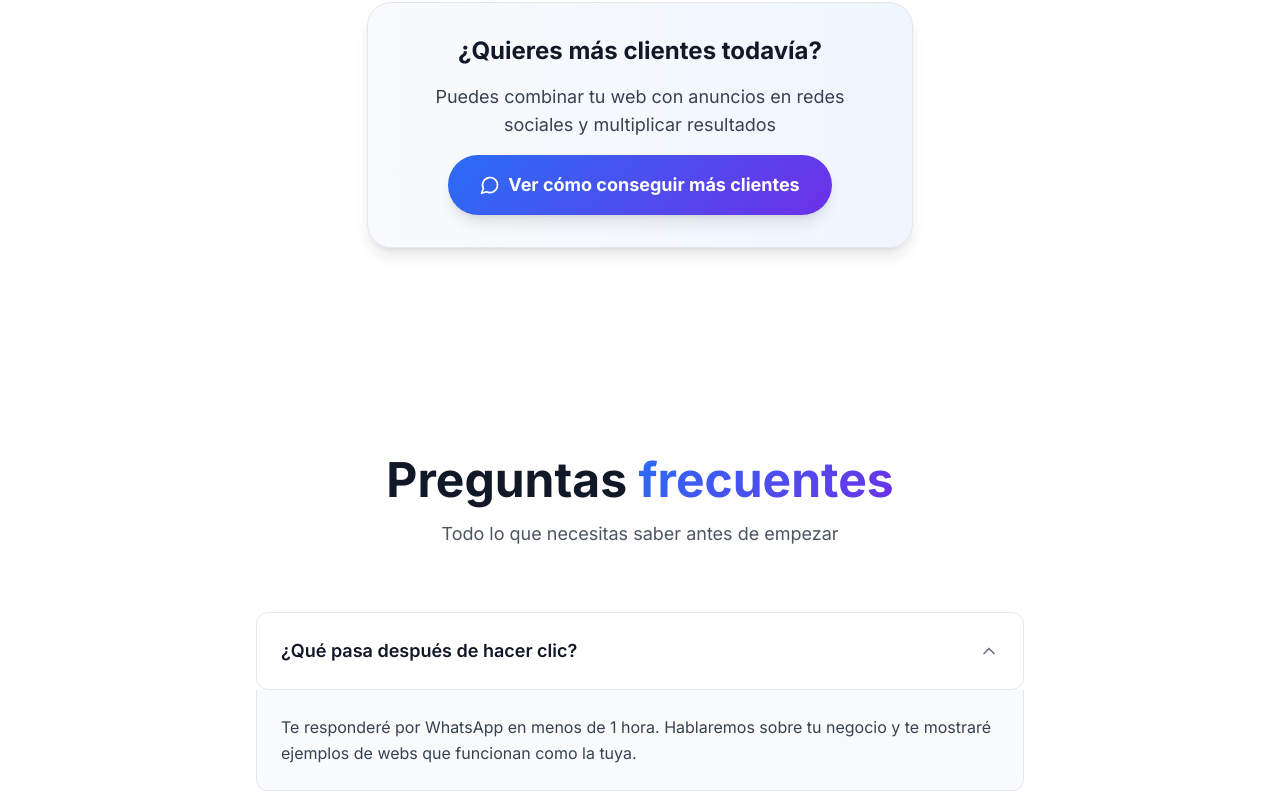
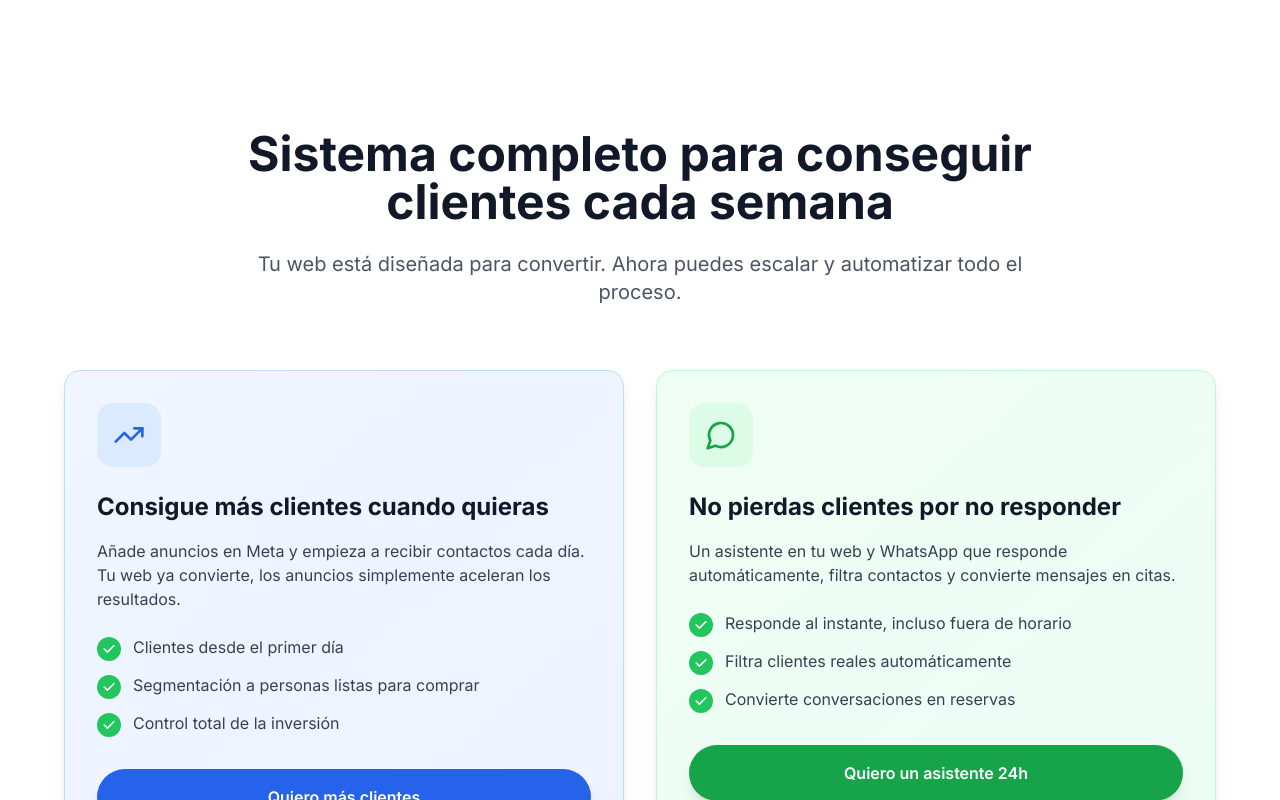
Before and after one commit to joan-devgggg/elevate-web1, a React (Vite) app: page / in a window 1280 px wide. Shown: the part 6940-7740 px from the top of the page. Built offline with nearby package versions, Linux system fonts and the light colour scheme; the HTML template or start-up script is replaced by a standard one.

Commit message:
Implementar sistema completo de captación de clientes con dos bloques conectados

```diff
--- /dev/null
+++ b/src/components/CustomerAcquisitionSystem.tsx
@@ -0,0 +1,163 @@
+import * as React from "react";
+import { motion } from "framer-motion";
+import { TrendingUp, MessageCircle } from "lucide-react";
+
+const CustomerAcquisitionSystem = () => {
+  return (
+    <section className="py-16 bg-white">
+      <div className="container mx-auto px-4">
+        {/* Título y Subtítulo */}
+        <motion.div
+          initial={{ opacity: 0, y: 20 }}
+          whileInView={{ opacity: 1, y: 0 }}
+          viewport={{ once: true }}
+          className="text-center max-w-4xl mx-auto mb-16"
+        >
+          <h2 className="text-3xl md:text-4xl lg:text-5xl font-bold text-gray-900 mb-6">
+            Sistema completo para conseguir clientes cada semana
+          </h2>
+
+          <p className="text-lg md:text-xl text-gray-600 max-w-3xl mx-auto">
+            Tu web está diseñada para convertir. Ahora puedes escalar y automatizar todo el proceso.
+          </p>
+        </motion.div>
+
+        {/* Bloques lado a lado */}
+        <div className="grid grid-cols-1 lg:grid-cols-2 gap-8 max-w-6xl mx-auto">
+          {/* Bloque 1 - Más Clientes (ADS) */}
+          <motion.div
+            initial={{ opacity: 0, x: -20 }}
+            whileInView={{ opacity: 1, x: 0 }}
+            viewport={{ once: true }}
+            transition={{ duration: 0.6, delay: 0.2 }}
+            className="bg-gradient-to-br from-blue-50 to-indigo-50 border border-blue-200 rounded-2xl p-8 shadow-lg"
+          >
+            {/* Icono */}
+            <div className="w-16 h-16 bg-blue-100 rounded-2xl flex items-center justify-center mb-6">
+              <TrendingUp className="h-8 w-8 text-blue-600" />
+            </div>
+
+            {/* Título y texto */}
+            <h3 className="text-2xl font-bold text-gray-900 mb-4">
+              Consigue más clientes cuando quieras
+            </h3>
+
+            <p className="text-gray-700 mb-6">
+              Añade anuncios en Meta y empieza a recibir contactos cada día. Tu web ya convierte, los anuncios simplemente aceleran los resultados.
+            </p>
+
+            {/* Bullets */}
+            <div className="space-y-3 mb-8">
+              <div className="flex items-start gap-3">
+                <div className="w-6 h-6 bg-green-500 rounded-full flex items-center justify-center flex-shrink-0 mt-0.5">
+                  <svg className="w-4 h-4 text-white" fill="currentColor" viewBox="0 0 20 20">
+                    <path fillRule="evenodd" d="M16.707 5.293a1 1 0 010 1.414l-8 8a1 1 0 01-1.414 0l-4-4a1 1 0 011.414-1.414L8 12.586l7.293-7.293a1 1 0 011.414 0z" clipRule="evenodd" />
+                  </svg>
+                </div>
+                <span className="text-gray-700">Clientes desde el primer día</span>
+              </div>
+
+              <div className="flex items-start gap-3">
+                <div className="w-6 h-6 bg-green-500 rounded-full flex items-center justify-center flex-shrink-0 mt-0.5">
+                  <svg className="w-4 h-4 text-white" fill="currentColor" viewBox="0 0 20 20">
+                    <path fillRule="evenodd" d="M16.707 5.293a1 1 0 010 1.414l-8 8a1 1 0 01-1.414 0l-4-4a1 1 0 011.414-1.414L8 12.586l7.293-7.293a1 1 0 011.414 0z" clipRule="evenodd" />
+                  </svg>
+                </div>
+                <span className="text-gray-700">Segmentación a personas listas para comprar</span>
+              </div>
+
+              <div className="flex items-start gap-3">
+                <div className="w-6 h-6 bg-green-500 rounded-full flex items-center justify-center flex-shrink-0 mt-0.5">
+                  <svg className="w-4 h-4 text-white" fill="currentColor" viewBox="0 0 20 20">
+                    <path fillRule="evenodd" d="M16.707 5.293a1 1 0 010 1.414l-8 8a1 1 0 01-1.414 0l-4-4a1 1 0 011.414-1.414L8 12.586l7.293-7.293a1 1 0 011.414 0z" clipRule="evenodd" />
+                  </svg>
+                </div>
+                <span className="text-gray-700">Control total de la inversión</span>
+              </div>
+            </div>
+
+            {/* Botón */}
+            <button className="w-full bg-blue-600 hover:bg-blue-700 text-white font-semibold rounded-full px-6 py-4 min-h-[44px] transition-colors shadow-lg hover:shadow-xl">
+              Quiero más clientes
+            </button>
+          </motion.div>
+
+          {/* Bloque 2 - No Pierdas Ninguno (Asistente 24H) */}
+          <motion.div
+            initial={{ opacity: 0, x: 20 }}
+            whileInView={{ opacity: 1, x: 0 }}
+            viewport={{ once: true }}
+            transition={{ duration: 0.6, delay: 0.4 }}
+            className="bg-gradient-to-br from-green-50 to-emerald-50 border border-green-200 rounded-2xl p-8 shadow-lg"
+          >
+            {/* Icono */}
+            <div className="w-16 h-16 bg-green-100 rounded-2xl flex items-center justify-center mb-6">
+              <MessageCircle className="h-8 w-8 text-green-600" />
+            </div>
+
+            {/* Título y texto */}
+            <h3 className="text-2xl font-bold text-gray-900 mb-4">
+              No pierdas clientes por no responder
+            </h3>
+
+            <p className="text-gray-700 mb-6">
+              Un asistente en tu web y WhatsApp que responde automáticamente, filtra contactos y convierte mensajes en citas.
+            </p>
+
+            {/* Bullets */}
+            <div className="space-y-3 mb-8">
+              <div className="flex items-start gap-3">
+                <div className="w-6 h-6 bg-green-500 rounded-full flex items-center justify-center flex-shrink-0 mt-0.5">
+                  <svg className="w-4 h-4 text-white" fill="currentColor" viewBox="0 0 20 20">
+                    <path fillRule="evenodd" d="M16.707 5.293a1 1 0 010 1.414l-8 8a1 1 0 01-1.414 0l-4-4a1 1 0 011.414-1.414L8 12.586l7.293-7.293a1 1 0 011.414 0z" clipRule="evenodd" />
+                  </svg>
+                </div>
+                <span className="text-gray-700">Responde al instante, incluso fuera de horario</span>
+              </div>
+
+              <div className="flex items-start gap-3">
+                <div className="w-6 h-6 bg-green-500 rounded-full flex items-center justify-center flex-shrink-0 mt-0.5">
+                  <svg className="w-4 h-4 text-white" fill="currentColor" viewBox="0 0 20 20">
+                    <path fillRule="evenodd" d="M16.707 5.293a1 1 0 010 1.414l-8 8a1 1 0 01-1.414 0l-4-4a1 1 0 011.414-1.414L8 12.586l7.293-7.293a1 1 0 011.414 0z" clipRule="evenodd" />
+                  </svg>
+                </div>
+                <span className="text-gray-700">Filtra clientes reales automáticamente</span>
+              </div>
+
+              <div className="flex items-start gap-3">
+                <div className="w-6 h-6 bg-green-500 rounded-full flex items-center justify-center flex-shrink-0 mt-0.5">
+                  <svg className="w-4 h-4 text-white" fill="currentColor" viewBox="0 0 20 20">
+                    <path fillRule="evenodd" d="M16.707 5.293a1 1 0 010 1.414l-8 8a1 1 0 01-1.414 0l-4-4a1 1 0 011.414-1.414L8 12.586l7.293-7.293a1 1 0 011.414 0z" clipRule="evenodd" />
+                  </svg>
+                </div>
+                <span className="text-gray-700">Convierte conversaciones en reservas</span>
+              </div>
+            </div>
+
+            {/* Botón */}
+            <button className="w-full bg-green-600 hover:bg-green-700 text-white font-semibold rounded-full px-6 py-4 min-h-[44px] transition-colors shadow-lg hover:shadow-xl">
+              Quiero un asistente 24h
+            </button>
+          </motion.div>
+        </div>
+
+        {/* Frase final */}
+        <motion.div
+          initial={{ opacity: 0, y: 20 }}
+          whileInView={{ opacity: 1, y: 0 }}
+          viewport={{ once: true }}
+          transition={{ duration: 0.6, delay: 0.6 }}
+          className="text-center max-w-4xl mx-auto mt-16"
+        >
+          <p className="text-lg md:text-xl text-gray-700 font-medium leading-relaxed">
+            Tu web atrae clientes.<br />
+            Los anuncios los multiplican.<br />
+            Y el asistente se asegura de que no pierdas ninguno.
+          </p>
+        </motion.div>
+      </div>
+    </section>
+  );
+};
+
+export default CustomerAcquisitionSystem;
--- a/src/components/Pricing.tsx
+++ b/src/components/Pricing.tsx
@@ -207,36 +207,7 @@ const Pricing = () => {
           </div>
         </motion.div>
 
-        {/* Bloque Upsell - Más Clientes */}
-        <motion.div
-          initial={{ opacity: 0, y: 20 }}
-          whileInView={{ opacity: 1, y: 0 }}
-          viewport={{ once: true }}
-          transition={{ delay: 0.8 }}
-          className="mt-16 text-center"
-        >
-          <div className="inline-flex flex-col items-center gap-4 px-12 py-8 bg-gradient-to-r from-gray-50 to-blue-50 rounded-3xl border border-gray-200 shadow-lg max-w-2xl mx-auto">
-            <h3 className="text-2xl font-bold text-gray-900">
-              ¿Quieres más clientes todavía?
-            </h3>
-            <p className="text-lg text-gray-700 max-w-md">
-              Puedes combinar tu web con anuncios en redes sociales y multiplicar resultados
-            </p>
-            <button
-              onClick={() => {
-                const servicesSection = document.getElementById('servicios-adicionales');
-                if (servicesSection) {
-                  servicesSection.scrollIntoView({ behavior: 'smooth' });
-                }
-              }}
-              className="gradient-bg inline-flex items-center justify-center gap-2 rounded-full px-8 py-4 text-lg font-bold text-white shadow-lg transition-all hover:scale-105"
-            >
-              <MessageCircle className="h-5 w-5" />
-              Ver cómo conseguir más clientes
-            </button>
-          </div>
-        </motion.div>
-      </div>
+              </div>
     </section>
   );
 };
--- a/src/pages/Index.tsx
+++ b/src/pages/Index.tsx
@@ -8,6 +8,7 @@ import UnifiedBenefits from "@/components/UnifiedBenefits";
 import WebShowcase from "@/components/WebShowcase";
 import SimpleGuarantee from "@/components/SimpleGuarantee";
 import Pricing from "@/components/Pricing";
+import CustomerAcquisitionSystem from "@/components/CustomerAcquisitionSystem";
 import CROFAQ from "@/components/CROFAQ";
 import StrongFinalCTA from "@/components/StrongFinalCTA";
 import Footer from "@/components/Footer";
@@ -26,6 +27,7 @@ const Index = () => {
         <WebShowcase />
         <SimpleGuarantee />
         <Pricing />
+        <CustomerAcquisitionSystem />
         <CROFAQ />
         <StrongFinalCTA />
       </main>
```
